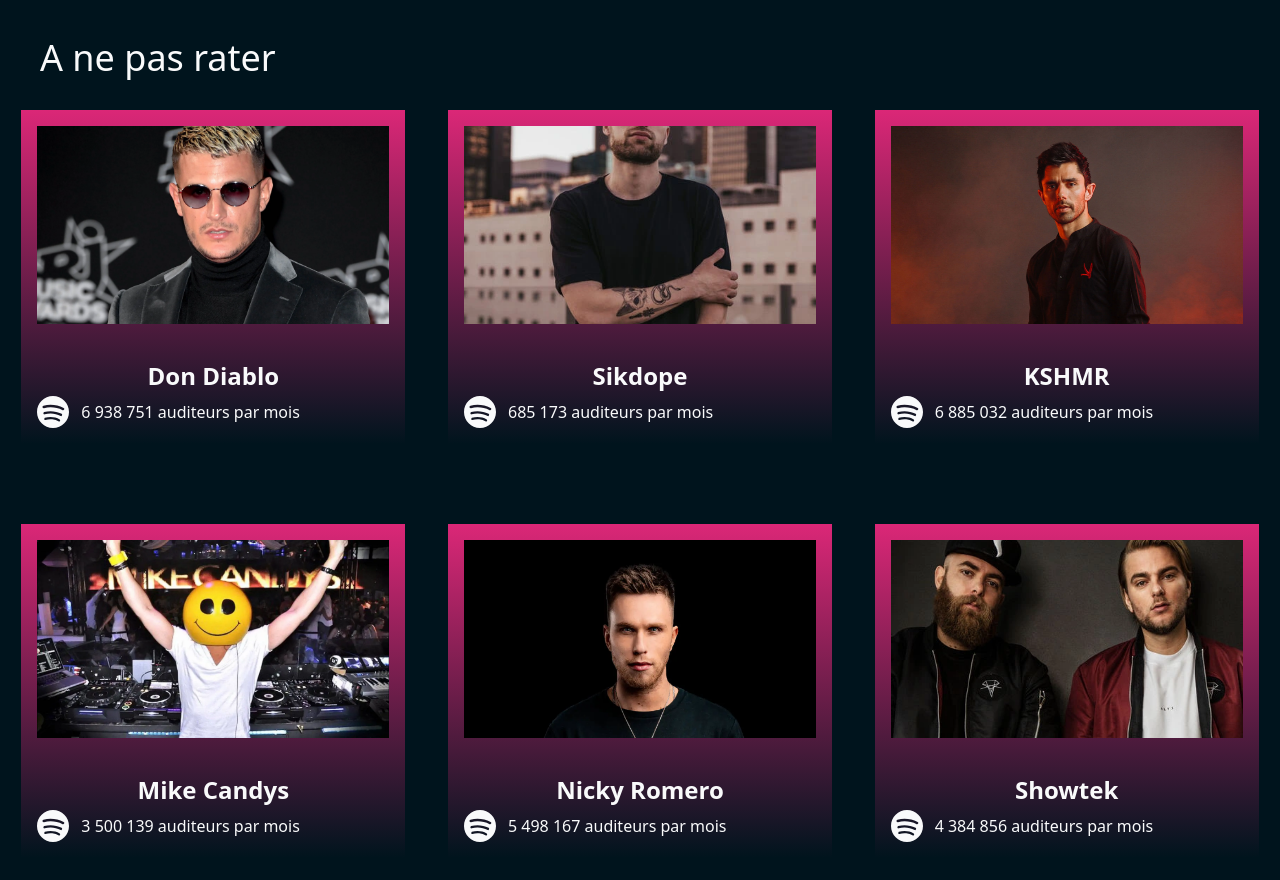
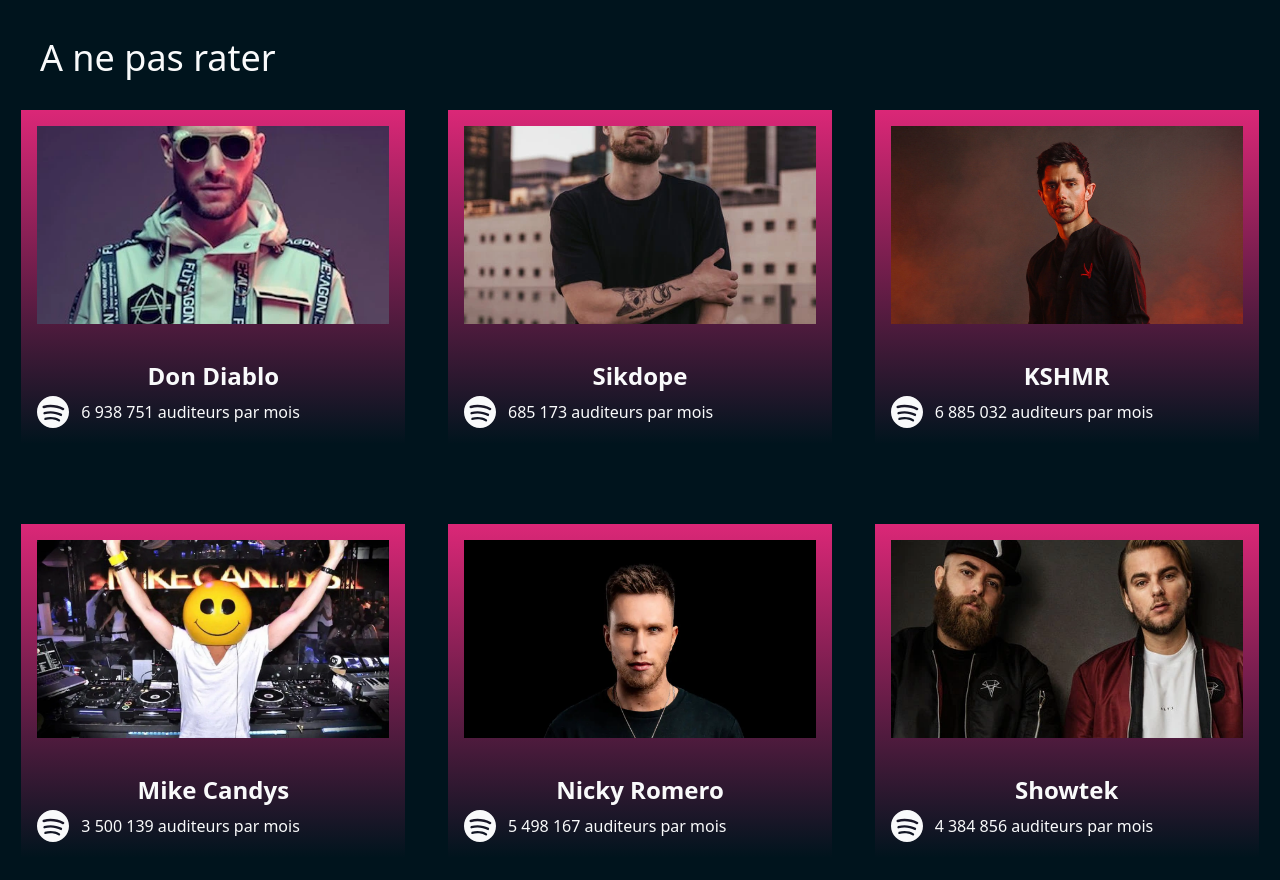
Before and after one commit to iversenc-alicia/sae203-alicia-iversenc, a Vue app: page /Artistes in a window 1280 px wide. Shown: the part 1440-2320 px from the top of the page. Built offline with nearby package versions, Linux system fonts and the light colour scheme.

Commit message:
don diablo img fix

```diff
--- a/src/views/Artistes.vue
+++ b/src/views/Artistes.vue
@@ -22,7 +22,7 @@
     </div>
     <h2 class="ml-10 mb-8 mt-14 text-4xl">A ne pas rater</h2>
     <div class="mx-auto grid grid-cols-1 justify-items-center gap-y-20 lg:grid-cols-2 xl:grid-cols-3 2xl:grid-cols-4">
-      <a href="./ArtisteSeul"><card-rose-2 nom="Don Diablo" ecoutes="6 938 751 auditeurs par mois" image="/img/djsnake-fonce.webp" /></a>
+      <a href="./ArtisteSeul"><card-rose-2 nom="Don Diablo" ecoutes="6 938 751 auditeurs par mois" image="/img/dondiablo-fonce.webp" /></a>
       <a href="./ArtisteSeul"><card-rose-2 nom="Sikdope" ecoutes="685 173 auditeurs par mois" image="/img/sikdope-fonce.webp" /></a>
       <a href="./ArtisteSeul"><card-rose-2 nom="KSHMR" ecoutes="6 885 032 auditeurs par mois" image="/img/kshmr-fonce.jpg" /></a>
 
```
